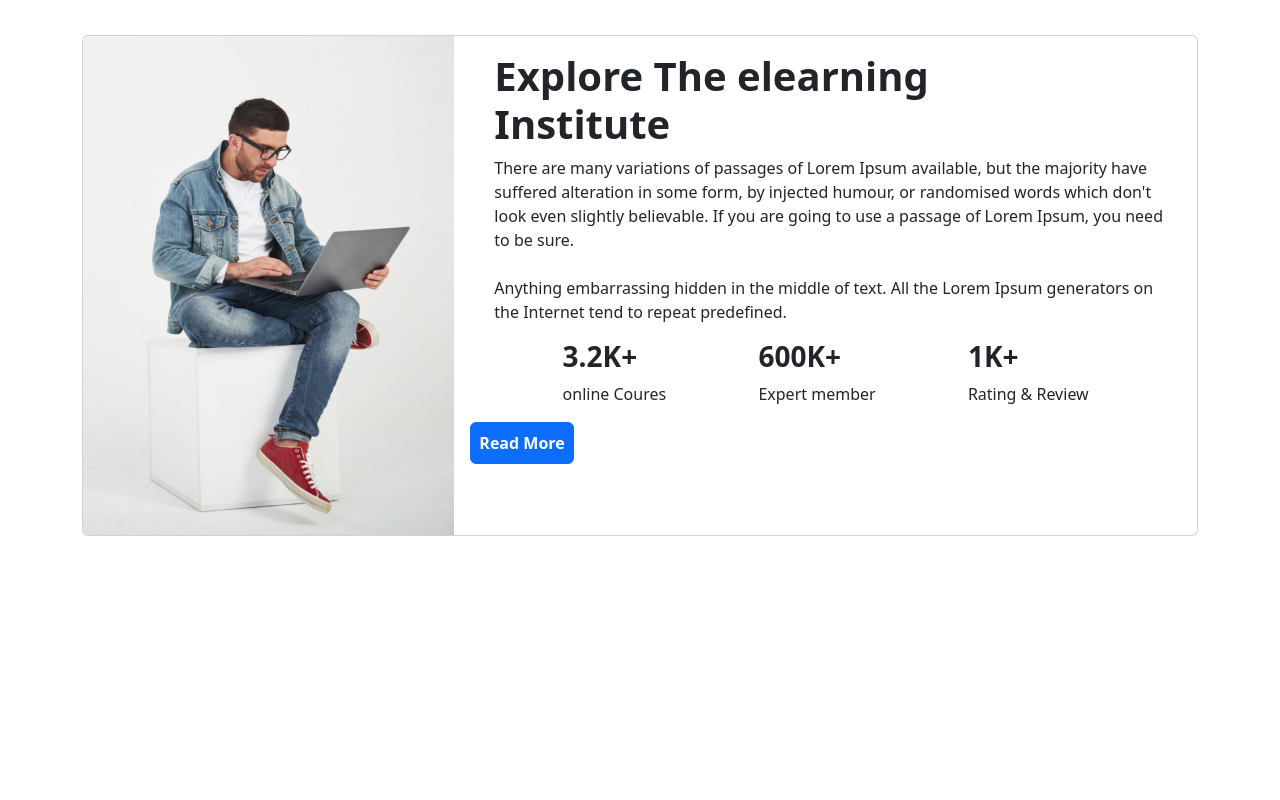
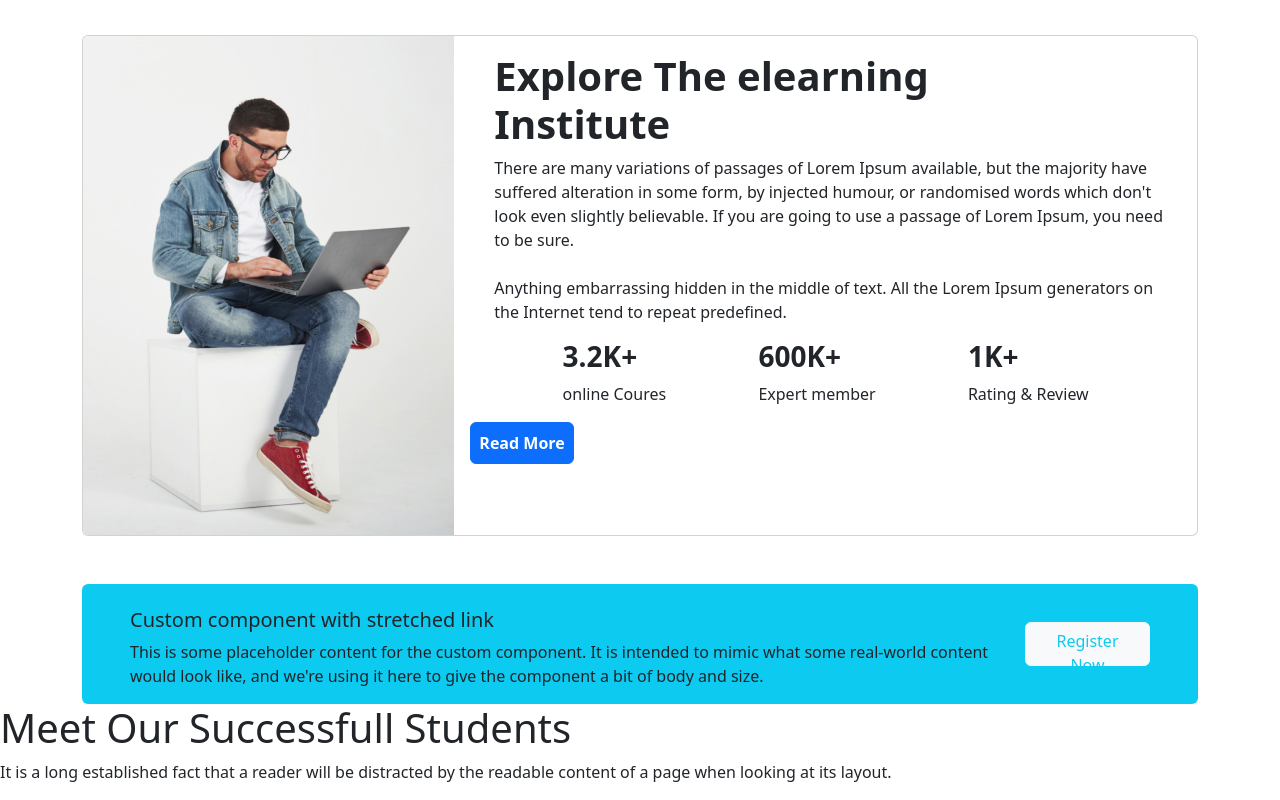
Before and after one commit to Anando3/Edteach-website-0, a plain HTML site: page index.html in a window 1280 px wide. Shown: the part 1739-2539 px from the top of the page. Before the commit the page ends 2291 px from the top, so only its background shows below. Drawn offline with nearby package versions, Linux system fonts and the light colour scheme.

Commit message:
join and success students section added

```diff
--- a/index.html
+++ b/index.html
@@ -244,6 +244,28 @@
             </div>
         </section>
 
+        <section class="container mt-5">
+            <div class="d-flex align-items-center bg-info rounded-2 ">
+                <div class="ps-5 pt-4">
+                    <h5 class="mt-0">Custom component with stretched link</h5>
+                    <p>This is some placeholder content for the custom component. It is intended to mimic what some
+                        real-world content would look like, and we're using it here to give the component a bit of body
+                        and size.</p>
+                </div>
+                <div class="pe-5">
+                    <button style="width: 125px; height: 44px;" class="btn btn-light text-info " type="button">Register
+                        Now</button>
+                </div>
+
+            </div>
+        </section>
+
+        <section>
+            <h1>Meet Our Successfull Students</h1>
+            <p>It is a long established fact that a reader will be distracted by the
+                readable content of a page when looking at its layout.</p>
+        </section>
+
 
 
     </main>
```
